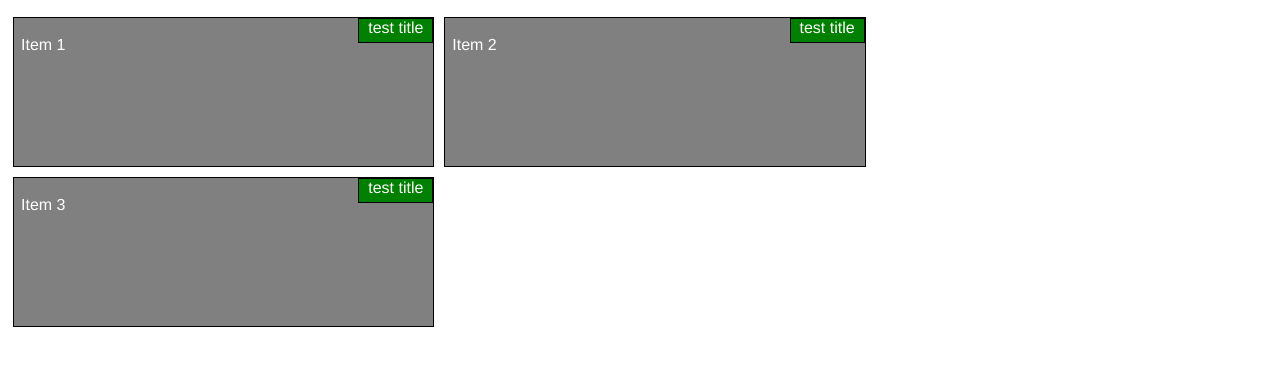
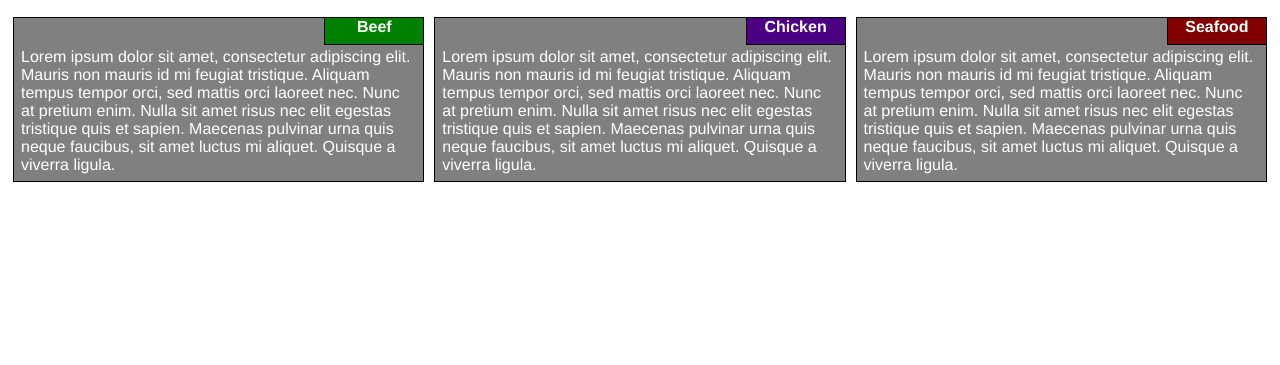
Before and after one commit to nate220/Module2Assignment, a plain HTML site: page index.html in a window 1280 px wide. Shown: the part 61-426 px from the top of the page. Drawn offline with Linux system fonts and the light colour scheme.

Commit message:
Final Step Completed

```diff
--- a/css/design.css
+++ b/css/design.css
@@ -8,28 +8,72 @@ h1 {
 #menu{
   text-align: center;
 }
-#title{
+
+#title1{
   text-align: center;
   border: 1px solid black;
   background-color: green;
-  width: 75px;
-  height: 25px;
+  width: 100px;
+  height: 28px;
   margin: 0px;
   font-family: Helvetica;
+  font-weight: bold;
   color: white;
   position: absolute;
-  right: 0px;
-  top: 0px;
+  right: 5px;
+  top: 5px;
+  z-index: 1;
+}
 
+#title2{
+  text-align: center;
+  border: 1px solid black;
+  background-color: indigo;
+  width: 100px;
+  height: 28px;
+  margin: 0px;
+  font-family: Helvetica;
+  font-weight: bold;
+  color: white;
+  position: absolute;
+  right: 5px;
+  top: 5px;
+  z-index: 1;
 }
-#container{
+
+#title3{
+  text-align: center;
+  border: 1px solid black;
+  background-color: maroon;
+  width: 100px;
+  height: 28px;
+  margin: 0px;
+  font-family: Helvetica;
+  font-weight: bold;
+  color: white;
+  position: absolute;
+  right: 5px;
+  top: 5px;
+  z-index: 1;
+}
+
+
+#pad{
+  padding-top: 30px;
+}
+
+div{
+  position: relative;
+}
+
+p {
   border: 1px solid black;
   background-color: gray;
-  height: 150px;
-  padding-top: 2px;
+  height: auto;
+  padding-top: 0px;
   padding-left: 7px;
   padding-right: 7px;
-  padding-bottom: 2px;
+  padding-bottom: 7px;
   margin: 5px;
   font-family: Helvetica;
   color: white;
@@ -86,7 +130,6 @@ h1 {
 @media (min-width: 768px) and (max-width: 991px) {
   .col-md-1, .col-md-2, .col-md-3, .col-md-4, .col-md-5, .col-md-6, .col-md-7, .col-md-8, .col-md-9, .col-md-10, .col-md-11, .col-md-12 {
     float: left;
-    border: 1px solid green;
   }
   .col-md-1 {
     width: 8.33%;
@@ -129,7 +172,6 @@ h1 {
 @media (min-width: 0px) and (max-width: 767px) {
   .col-sm-1, .col-sm-2, .col-sm-3, .col-sm-4, .col-sm-5, .col-sm-6, .col-sm-7, .col-sm-8, .col-sm-9, .col-sm-10, .col-sm-11, .col-sm-12 {
     float: left;
-    border: 1px solid green;
   }
   .col-sm-1 {
     width: 8.33%;
--- a/index.html
+++ b/index.html
@@ -11,9 +11,9 @@
 <h1 id="menu">Menu</h1>
 
 <div class="row">
-  <div class="col-lg-4 col-md-6 col-sm-12"; id="container"><p id="title">test title</p><p>Item 1</p></div>
-  <div class="col-lg-4 col-md-6 col-sm-12"; id="container"><p id="title">test title</p><p>Item 2</p></div>
-  <div class="col-lg-4 col-md-12 col-sm-12"; id="container"><p id="title">test title</p><p>Item 3</p></div>
+  <div class="col-lg-4 col-md-6 col-sm-12"><p id="title1">Beef</p><p id="pad">Lorem ipsum dolor sit amet, consectetur adipiscing elit. Mauris non mauris id mi feugiat tristique. Aliquam tempus tempor orci, sed mattis orci laoreet nec. Nunc at pretium enim. Nulla sit amet risus nec elit egestas tristique quis et sapien. Maecenas pulvinar urna quis neque faucibus, sit amet luctus mi aliquet. Quisque a viverra ligula.</p></div>
+  <div class="col-lg-4 col-md-6 col-sm-12"><p id="title2">Chicken</p><p id="pad">Lorem ipsum dolor sit amet, consectetur adipiscing elit. Mauris non mauris id mi feugiat tristique. Aliquam tempus tempor orci, sed mattis orci laoreet nec. Nunc at pretium enim. Nulla sit amet risus nec elit egestas tristique quis et sapien. Maecenas pulvinar urna quis neque faucibus, sit amet luctus mi aliquet. Quisque a viverra ligula.</p></div>
+  <div class="col-lg-4 col-md-12 col-sm-12"><p id="title3">Seafood</p><p id="pad">Lorem ipsum dolor sit amet, consectetur adipiscing elit. Mauris non mauris id mi feugiat tristique. Aliquam tempus tempor orci, sed mattis orci laoreet nec. Nunc at pretium enim. Nulla sit amet risus nec elit egestas tristique quis et sapien. Maecenas pulvinar urna quis neque faucibus, sit amet luctus mi aliquet. Quisque a viverra ligula.</p></div>
 
 </div>
 
```
